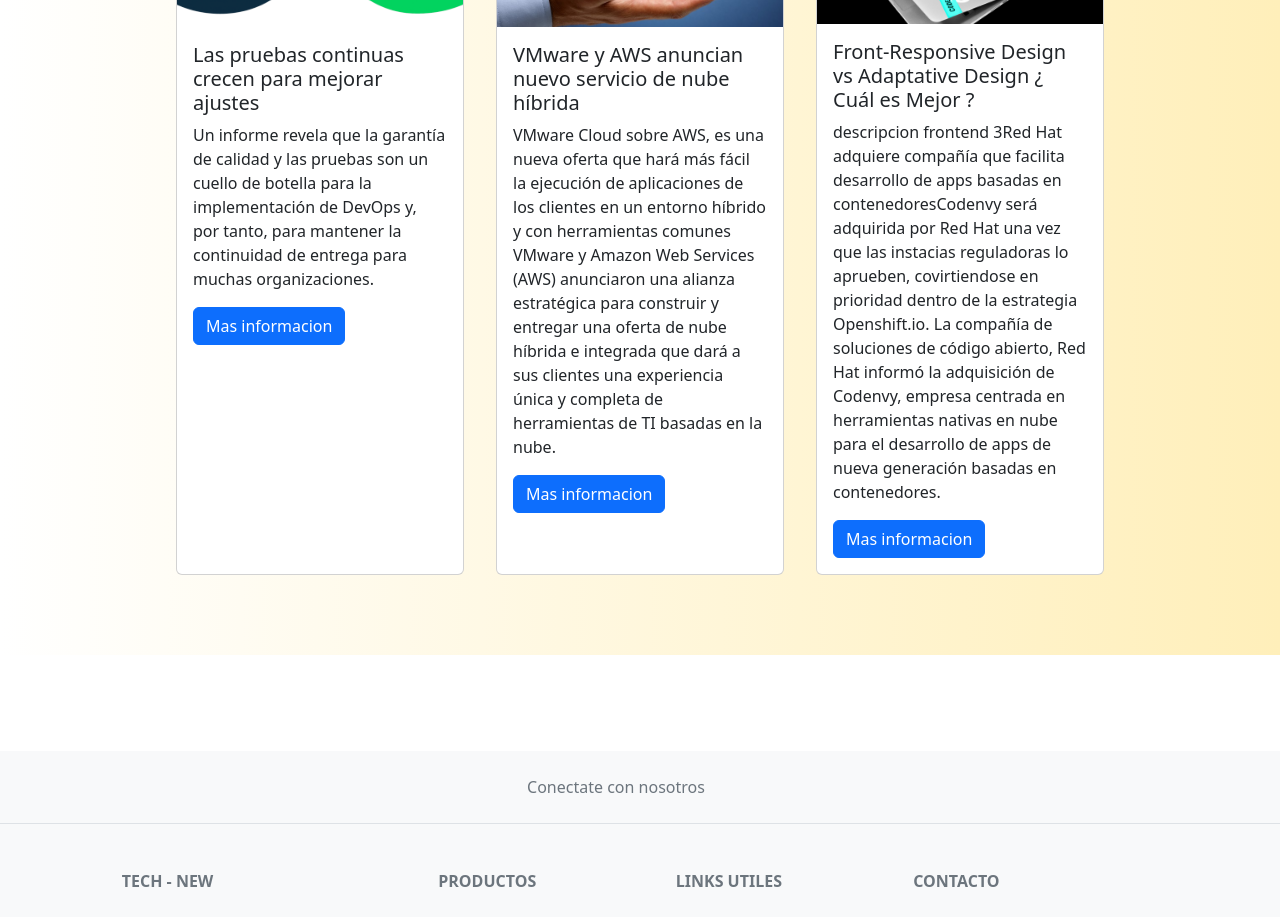
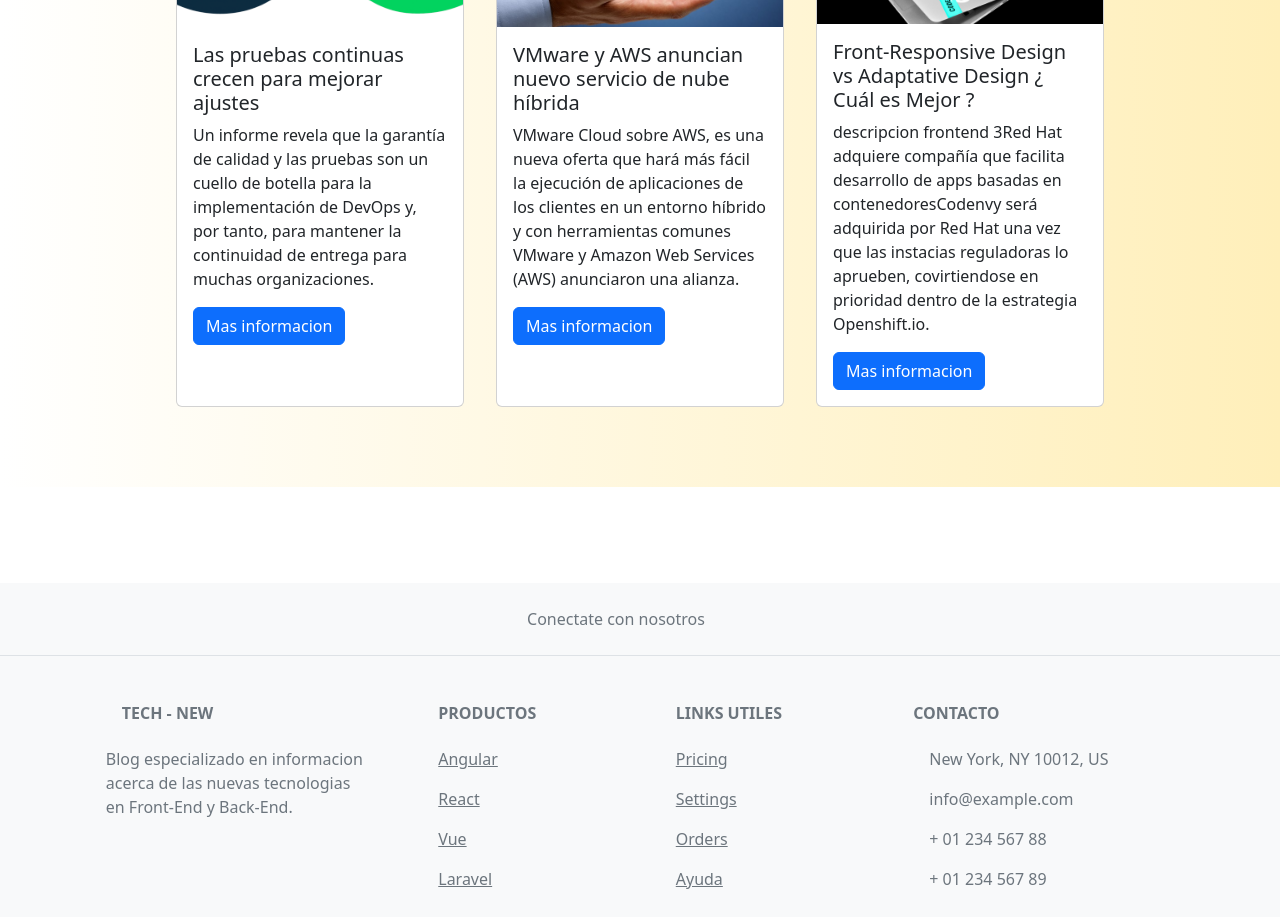
Before and after one commit to Anismelow/tech-blog, a Vue app: page /DevopsView in a window 1280 px wide. Shown: the part 900-1817 px from the top of the page. Built offline with nearby package versions, Linux system fonts and the light colour scheme; the HTML template or start-up script is replaced by a standard one.

Commit message:
devops tarjetas tamaño arreglado

```diff
--- a/src/views/DevopsView.vue
+++ b/src/views/DevopsView.vue
@@ -22,17 +22,14 @@
     <CardYorlin
       titulo="VMware y AWS anuncian nuevo servicio de nube híbrida"
       descripcion="VMware Cloud sobre AWS, es una nueva oferta que hará más fácil la ejecución de aplicaciones de los clientes en un entorno híbrido y con herramientas comunes
-
-VMware y Amazon Web Services (AWS) anunciaron una alianza estratégica para construir y entregar una oferta de nube híbrida e integrada que dará a sus clientes una experiencia única y completa de herramientas de TI basadas en la nube."
+VMware y Amazon Web Services (AWS) anunciaron una alianza."
       enlace="https://www.siliconweek.com/cloud/vmware-y-aws-anuncian-nuevo-servicio-de-nube-hibrida-71730"
       imagen="src/assets/img/Nube-684x513.jpg"
     />
 
     <CardYorlin
       titulo="Front-Responsive Design vs Adaptative Design ¿ Cuál es Mejor ?"
-      descripcion="descripcion frontend 3Red Hat adquiere compañía que facilita desarrollo de apps basadas en contenedoresCodenvy será adquirida por Red Hat una vez que las instacias reguladoras lo aprueben, covirtiendose en prioridad dentro de la estrategia Openshift.io.
-
-La compañía de soluciones de código abierto, Red Hat informó la adquisición de Codenvy, empresa centrada en herramientas nativas en nube para el desarrollo de apps de nueva generación basadas en contenedores."
+      descripcion="descripcion frontend 3Red Hat adquiere compañía que facilita desarrollo de apps basadas en contenedoresCodenvy será adquirida por Red Hat una vez que las instacias reguladoras lo aprueben, covirtiendose en prioridad dentro de la estrategia Openshift.io."
       enlace="https://https://www.siliconweek.com/cloud/red-hat-adquiere-compania-que-facilita-desarrollo-de-apps-basadas-en-contenedores-82856blog.nubecolectiva.com/responsive-design-vs-adaptative-design-cual-es-mejor/"
       imagen="src/assets/img/2017-05-31-684x505.png"
     />
```
